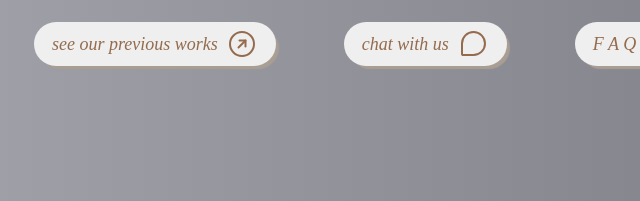
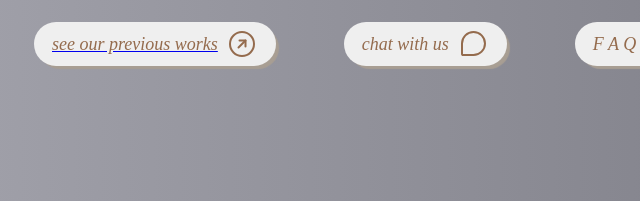
Before and after one commit to MatchaBear/antoinelle-website-noreact, a plain HTML site: page index.html in a window 1280 px wide. Shown: the part 510-711 px from the top of the page, 62-702 px from the left. Drawn offline with nearby package versions, Linux system fonts and the light colour scheme; files that its build step writes are made by us from their sources; a web font is replaced by a local one.

Commit message:
add google.com as link at the first button "see previous works" to test if the button can be clicked or not

```diff
--- a/index.html
+++ b/index.html
@@ -108,8 +108,11 @@
               <button
                 class="ml-0 mr-16 my-0 rounded-6xl border-transparent shadow-button-shadow px-4 p-1"
               >
+                <a href="https://google.com">
                   <div class="flex items-center">
-                  <span class="font-eaves italic text-button-text text-lg mr-2">
+                    <span
+                      class="font-eaves italic text-button-text text-lg mr-2"
+                    >
                       see our previous works
                     </span>
                     <img
@@ -118,6 +121,7 @@
                       class="h-8"
                     />
                   </div>
+                </a>
               </button>
               <button
                 class="ml-0 mr-16 my-0 rounded-6xl border-transparent shadow-button-shadow px-4 p-1"
```
Lines whose indentation alone changed are shown as unchanged.
